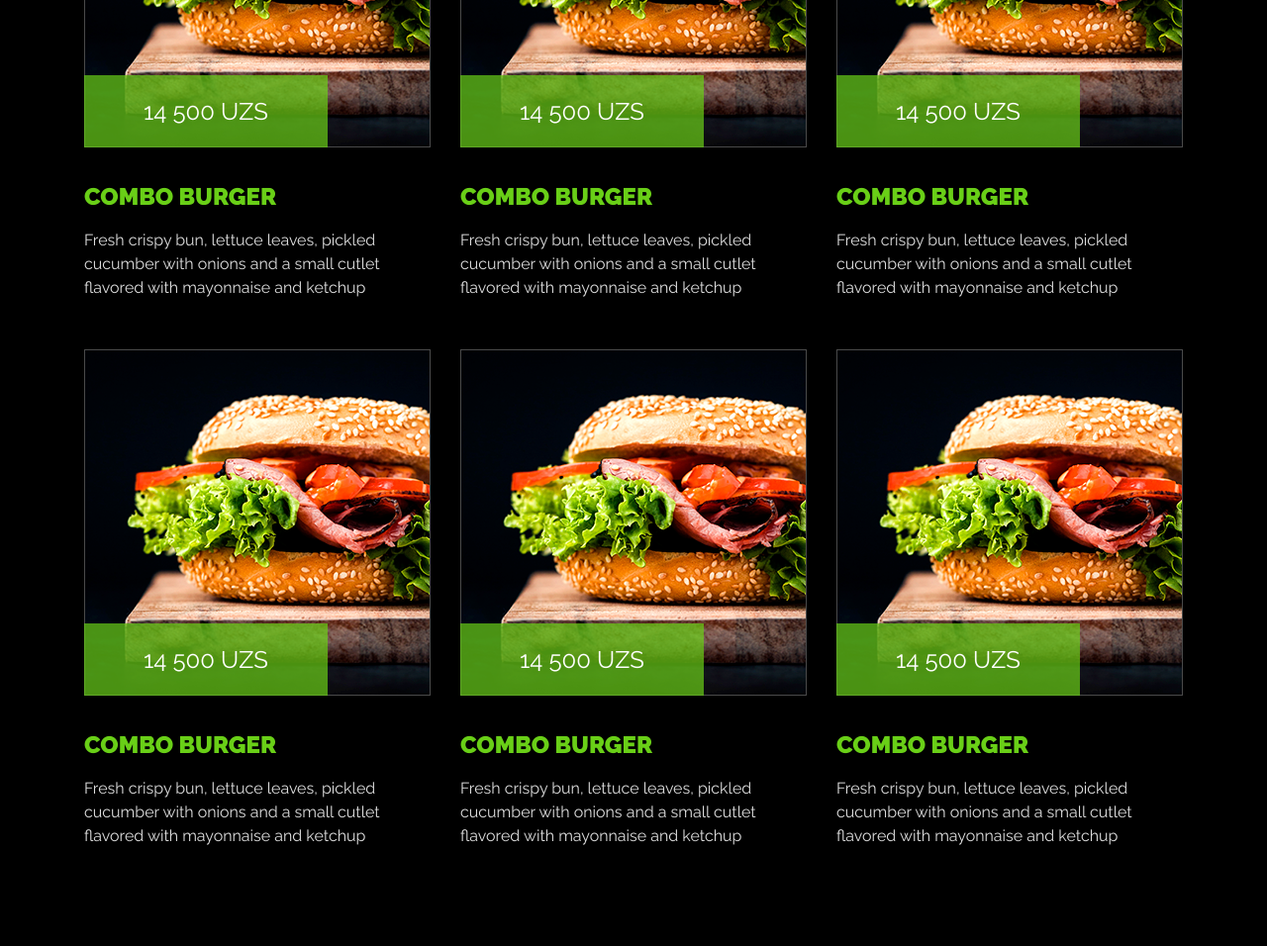
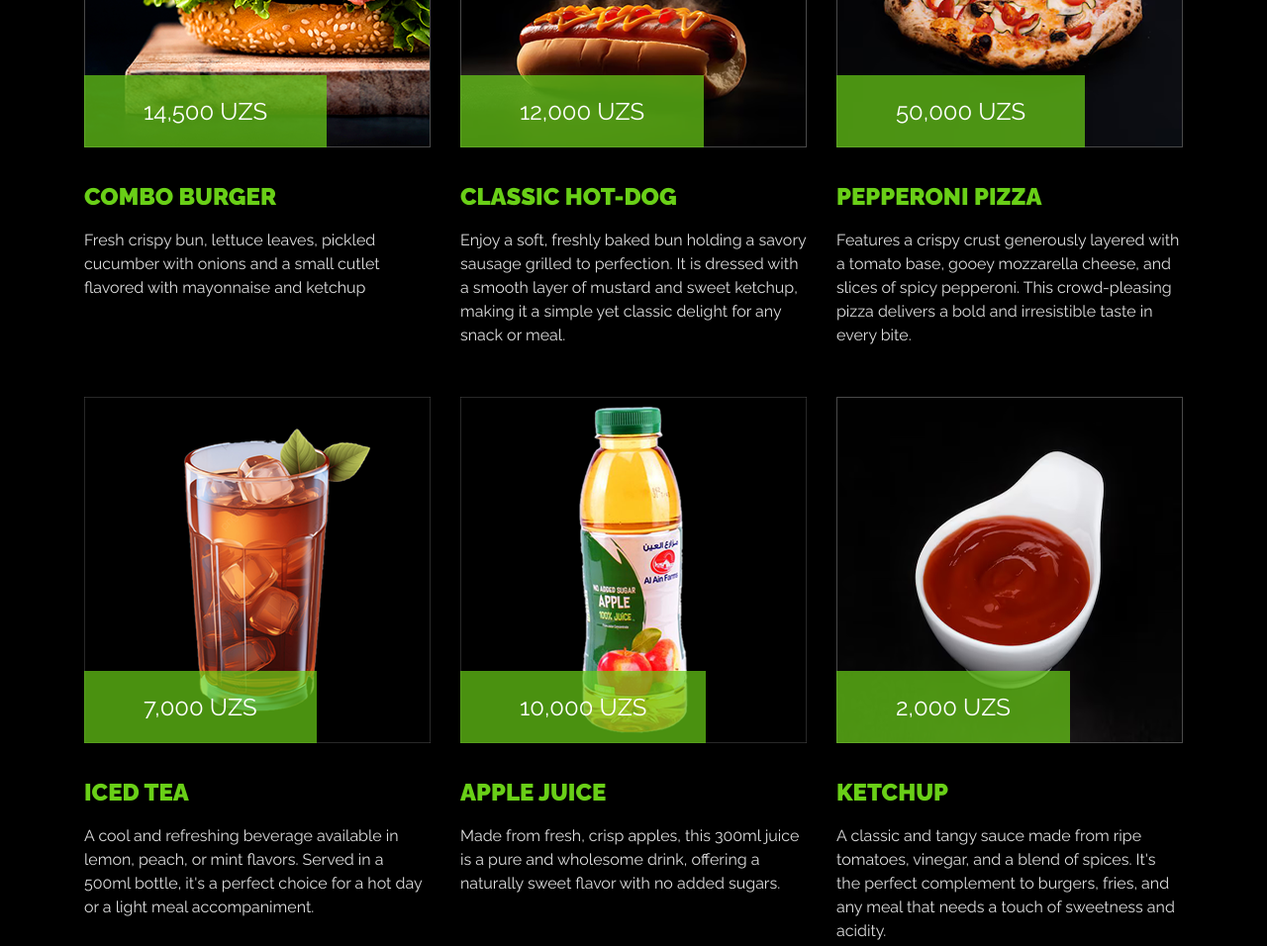
Before and after one commit to yusuforzibekov/final-project-js, a website: page src/index.html in a window 1280 px wide. Shown: the part 1220-2176 px from the top of the page at 99% size. Drawn offline with Linux system fonts and the light colour scheme; files whose address does not match are found by name.

```diff
--- a/src/index.html
+++ b/src/index.html
@@ -58,7 +58,7 @@
                             "quick" food in the United States, from which poisoning tens of thousands of Americans find
                             themselves in hospital beds every day
                         </p>
-                        <p class="header__price">14 500 UZS</p>
+                        <p class="header__price">14,500 UZS</p>
                     </div>
                 </div>
             </div>
@@ -89,7 +89,7 @@
                     <div class="col-4 food__card">
                         <div class="food__img">
                             <img src="assets/images/burger.png" alt="">
-                            <p class="food__img-price">14 500 UZS</p>
+                            <p class="food__img-price">14,500 UZS</p>
                             <a class="food__img-txt" href="#">Add to cart</a>
                         </div>
                         <div class="food__desc">
@@ -100,62 +100,66 @@
                     </div>
                     <div class="col-4 food__card">
                         <div class="food__img">
-                            <img src="assets/images/burger.png" alt="">
-                            <p class="food__img-price">14 500 UZS</p>
+                            <img src="assets/images/hot-dog.png" alt="">
+                            <p class="food__img-price">12,000 UZS</p>
                             <a class="food__img-txt" href="#">Add to cart</a>
                         </div>
                         <div class="food__desc">
-                            <h3 class="food__desc-title">COMBO BURGER</h3>
-                            <p class="food__desc-txt">Fresh crispy bun, lettuce leaves, pickled cucumber with onions and
-                                a small cutlet flavored with mayonnaise and ketchup</p>
+                            <h3 class="food__desc-title">CLASSIC HOT-DOG</h3>
+                            <p class="food__desc-txt">Enjoy a soft, freshly baked bun holding a savory sausage grilled
+                                to perfection. It is dressed with a smooth layer of mustard and sweet ketchup, making it
+                                a simple yet classic delight for any snack or meal.</p>
                         </div>
                     </div>
                     <div class="col-4 food__card">
                         <div class="food__img">
-                            <img src="assets/images/burger.png" alt="">
-                            <p class="food__img-price">14 500 UZS</p>
+                            <img src="assets/images/pizza.png" alt="">
+                            <p class="food__img-price">50,000 UZS</p>
                             <a class="food__img-txt" href="#">Add to cart</a>
                         </div>
                         <div class="food__desc">
-                            <h3 class="food__desc-title">COMBO BURGER</h3>
-                            <p class="food__desc-txt">Fresh crispy bun, lettuce leaves, pickled cucumber with onions and
-                                a small cutlet flavored with mayonnaise and ketchup</p>
+                            <h3 class="food__desc-title">PEPPERONI PIZZA</h3>
+                            <p class="food__desc-txt">Features a crispy crust generously layered with a tomato base,
+                                gooey mozzarella cheese, and slices of spicy pepperoni. This crowd-pleasing pizza
+                                delivers a bold and irresistible taste in every bite.</p>
                         </div>
                     </div>
                     <div class="col-4 food__card">
                         <div class="food__img">
-                            <img src="assets/images/burger.png" alt="">
-                            <p class="food__img-price">14 500 UZS</p>
+                            <img src="assets/images/tea.png" alt="">
+                            <p class="food__img-price">7,000 UZS</p>
                             <a class="food__img-txt" href="#">Add to cart</a>
                         </div>
                         <div class="food__desc">
-                            <h3 class="food__desc-title">COMBO BURGER</h3>
-                            <p class="food__desc-txt">Fresh crispy bun, lettuce leaves, pickled cucumber with onions and
-                                a small cutlet flavored with mayonnaise and ketchup</p>
+                            <h3 class="food__desc-title">ICED TEA</h3>
+                            <p class="food__desc-txt">A cool and refreshing beverage available in lemon, peach, or mint
+                                flavors. Served in a 500ml bottle, it's a perfect choice for a hot day or a light meal
+                                accompaniment.</p>
                         </div>
                     </div>
                     <div class="col-4 food__card">
                         <div class="food__img">
-                            <img src="assets/images/burger.png" alt="">
-                            <p class="food__img-price">14 500 UZS</p>
+                            <img src="assets/images/juice.png" alt="">
+                            <p class="food__img-price">10,000 UZS</p>
                             <a class="food__img-txt" href="#">Add to cart</a>
                         </div>
                         <div class="food__desc">
-                            <h3 class="food__desc-title">COMBO BURGER</h3>
-                            <p class="food__desc-txt">Fresh crispy bun, lettuce leaves, pickled cucumber with onions and
-                                a small cutlet flavored with mayonnaise and ketchup</p>
+                            <h3 class="food__desc-title">APPLE JUICE</h3>
+                            <p class="food__desc-txt">Made from fresh, crisp apples, this 300ml juice is a pure and
+                                wholesome drink, offering a naturally sweet flavor with no added sugars.</p>
                         </div>
                     </div>
                     <div class="col-4 food__card">
                         <div class="food__img">
-                            <img src="assets/images/burger.png" alt="">
-                            <p class="food__img-price">14 500 UZS</p>
+                            <img src="assets/images/sauce.png" alt="">
+                            <p class="food__img-price">2,000 UZS</p>
                             <a class="food__img-txt" href="#">Add to cart</a>
                         </div>
                         <div class="food__desc">
-                            <h3 class="food__desc-title">COMBO BURGER</h3>
-                            <p class="food__desc-txt">Fresh crispy bun, lettuce leaves, pickled cucumber with onions and
-                                a small cutlet flavored with mayonnaise and ketchup</p>
+                            <h3 class="food__desc-title">KETCHUP</h3>
+                            <p class="food__desc-txt">A classic and tangy sauce made from ripe tomatoes, vinegar, and a
+                                blend of spices. It's the perfect complement to burgers, fries, and any meal that needs
+                                a touch of sweetness and acidity.</p>
                         </div>
                     </div>
                 </div>
--- a/src/styles/footer.mobile.scss
+++ b/src/styles/footer.mobile.scss
@@ -18,6 +18,7 @@
 
         &__list {
             justify-content: center;
+            margin: 0 auto;
         }
 
         &__item {
--- a/src/styles/recipe.scss
+++ b/src/styles/recipe.scss
@@ -1,5 +1,5 @@
 .recipe {
-    background: url(../assets/section_bg.png) center center / cover;
+    background: url('../assets/images/section_bg.png') center center / cover;
     padding: 50px 0 150px;
 
     &__title {
```
Also changed, not shown: src/assets/images/header_bg.png (deleted), src/assets/images/hot-dog.png (added), src/assets/images/juice.png (added), src/assets/images/pizza.png (added), src/assets/images/sauce.png (added), src/assets/images/tea.png (added), src/dist/style.css.
